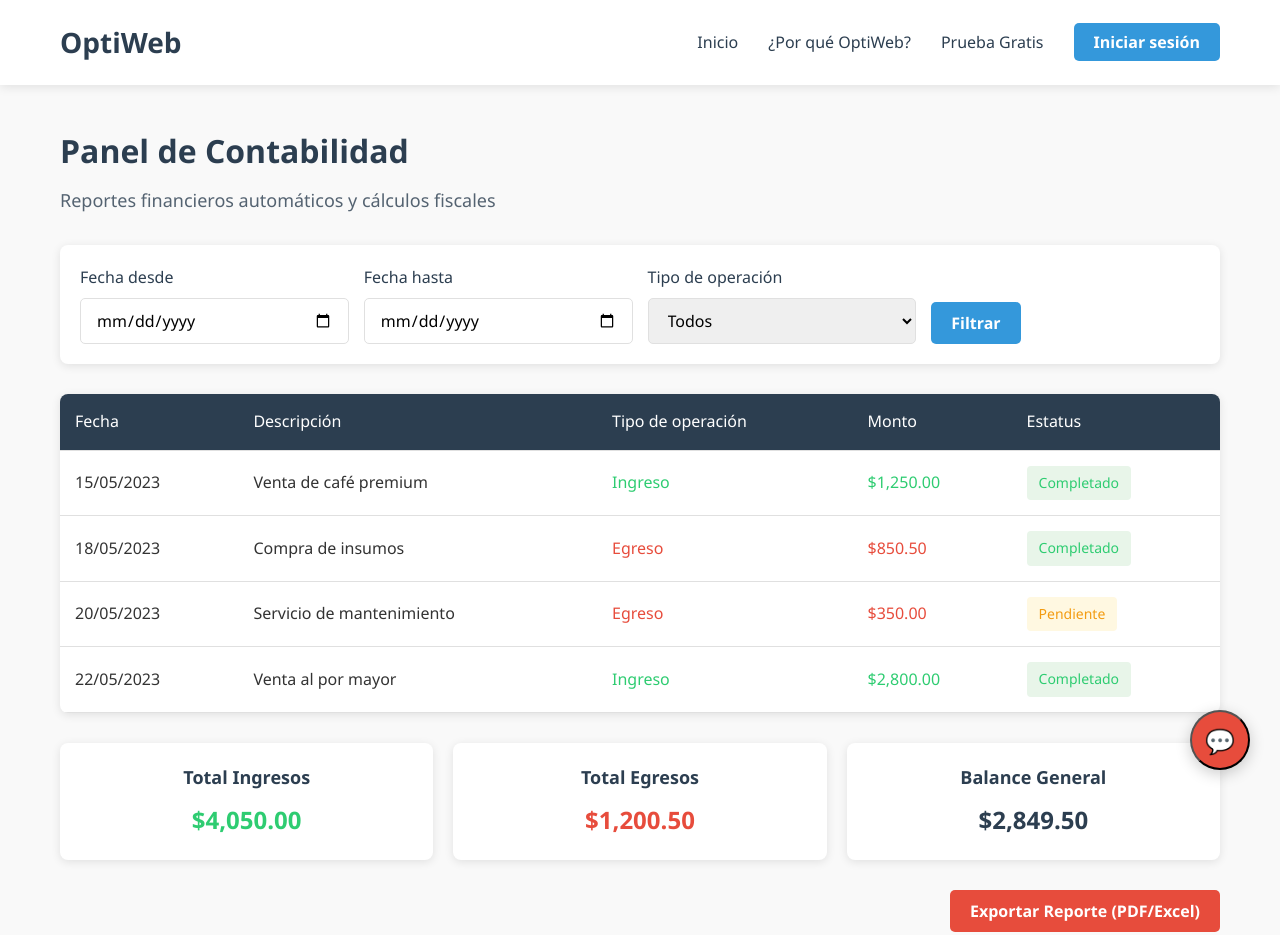
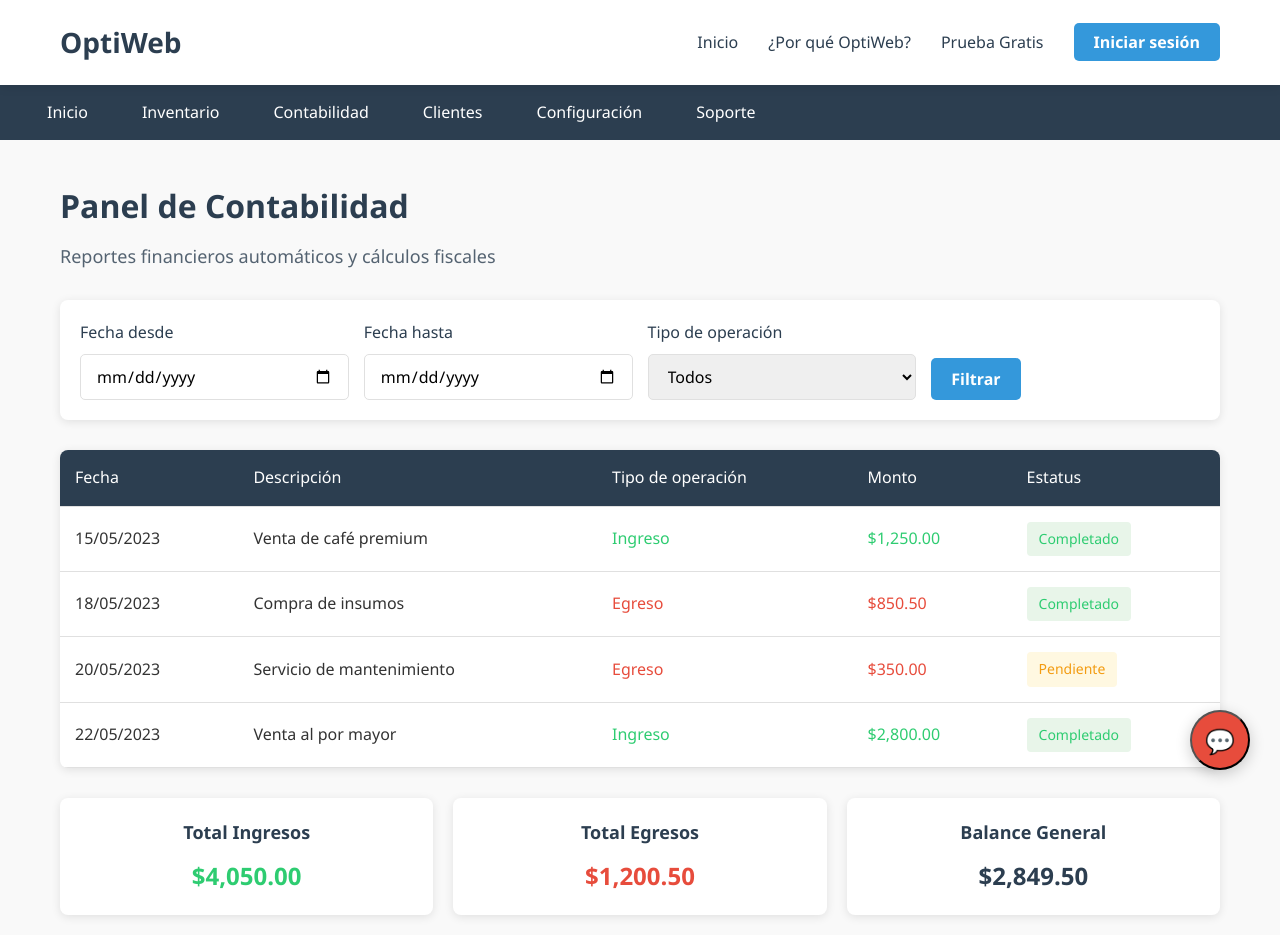
Before and after one commit to bryantkd52/FinalProyectoIII-contabilidad, a plain HTML site: page index.html in a window 1280 px wide. Shown: the top 935 px of the page. Drawn offline with Linux system fonts and the light colour scheme.

Commit message:
index.html

```diff
--- a/index.html
+++ b/index.html
@@ -94,6 +94,44 @@
             padding: 8px 20px;
             border-radius: 5px;
             font-weight: bold;
+        }
+
+        /* Barra de navegación deslizable */
+        .scroll-nav {
+            background-color: var(--color-primario);
+            padding: 15px 0;
+            overflow-x: auto;
+            white-space: nowrap;
+            -webkit-overflow-scrolling: touch;
+        }
+
+        .scroll-nav-container {
+            display: inline-block;
+            min-width: 100%;
+        }
+
+        .scroll-nav ul {
+            display: inline-flex;
+            list-style: none;
+            padding: 0 20px;
+            margin: 0;
+        }
+
+        .scroll-nav li {
+            margin: 0 15px;
+        }
+
+        .scroll-nav a {
+            color: var(--color-blanco);
+            text-decoration: none;
+            font-weight: 500;
+            padding: 8px 12px;
+            border-radius: 5px;
+            transition: background-color 0.3s;
+        }
+
+        .scroll-nav a:hover {
+            background-color: rgba(255, 255, 255, 0.1);
         }
 
         /* Main Content */
@@ -405,6 +443,20 @@
         </div>
     </header>
 
+    <!-- Barra de navegación deslizable -->
+    <div class="scroll-nav">
+        <div class="scroll-nav-container">
+            <ul>
+                <li><a href="https://bryantkd52.github.io/FinalProyectoIII/">Inicio</a></li>
+                <li><a href="https://bryantkd52.github.io/FinalProyectoIII-inventario/">Inventario</a></li>
+                <li><a href="https://bryantkd52.github.io/FinalProyectoIII-contabilidad/">Contabilidad</a></li>
+                <li><a href="https://bryantkd52.github.io/FinalProyectoIII-clientes/">Clientes</a></li>
+                <li><a href="https://bryantkd52.github.io/FinalProyectoIII-configuracion/">Configuración</a></li>
+                <li><a href="https://bryantkd52.github.io/FinalProyectoIII-soporte/">Soporte</a></li>
+            </ul>
+        </div>
+    </div>
+
     <!-- Main Content -->
     <main class="main-content">
         <div class="container">
```
